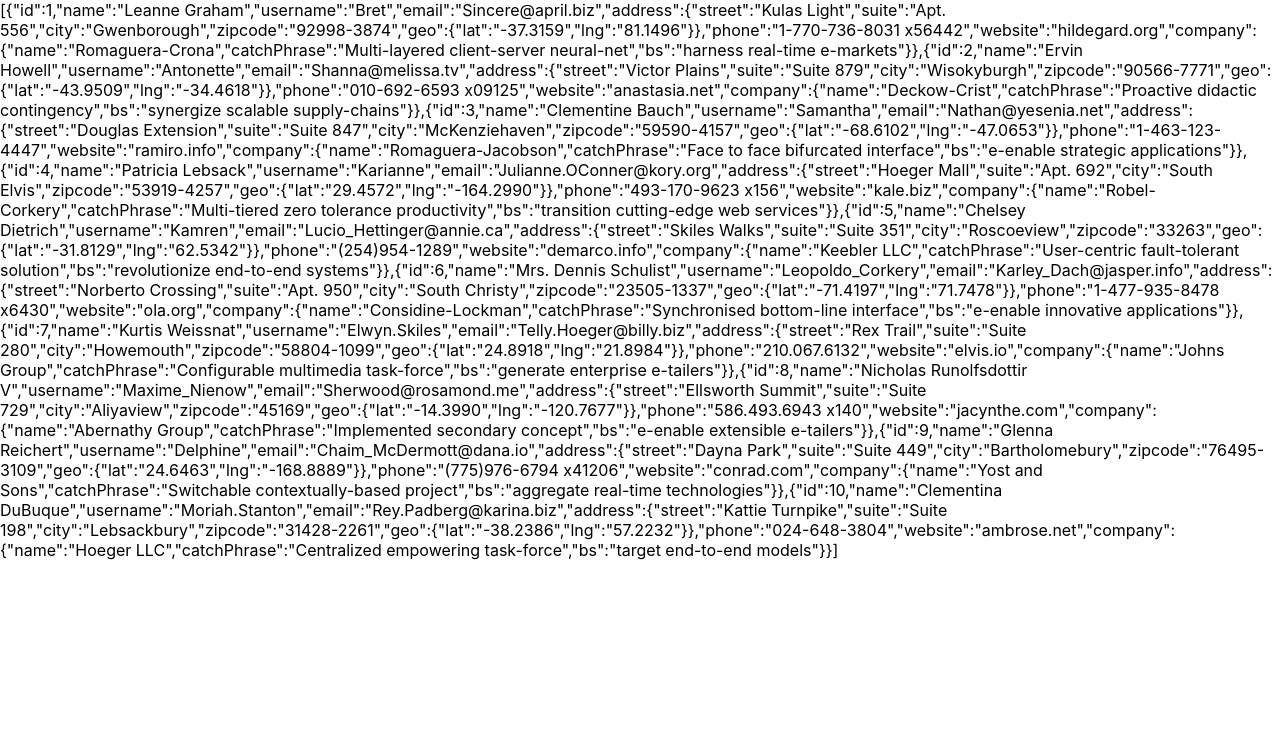
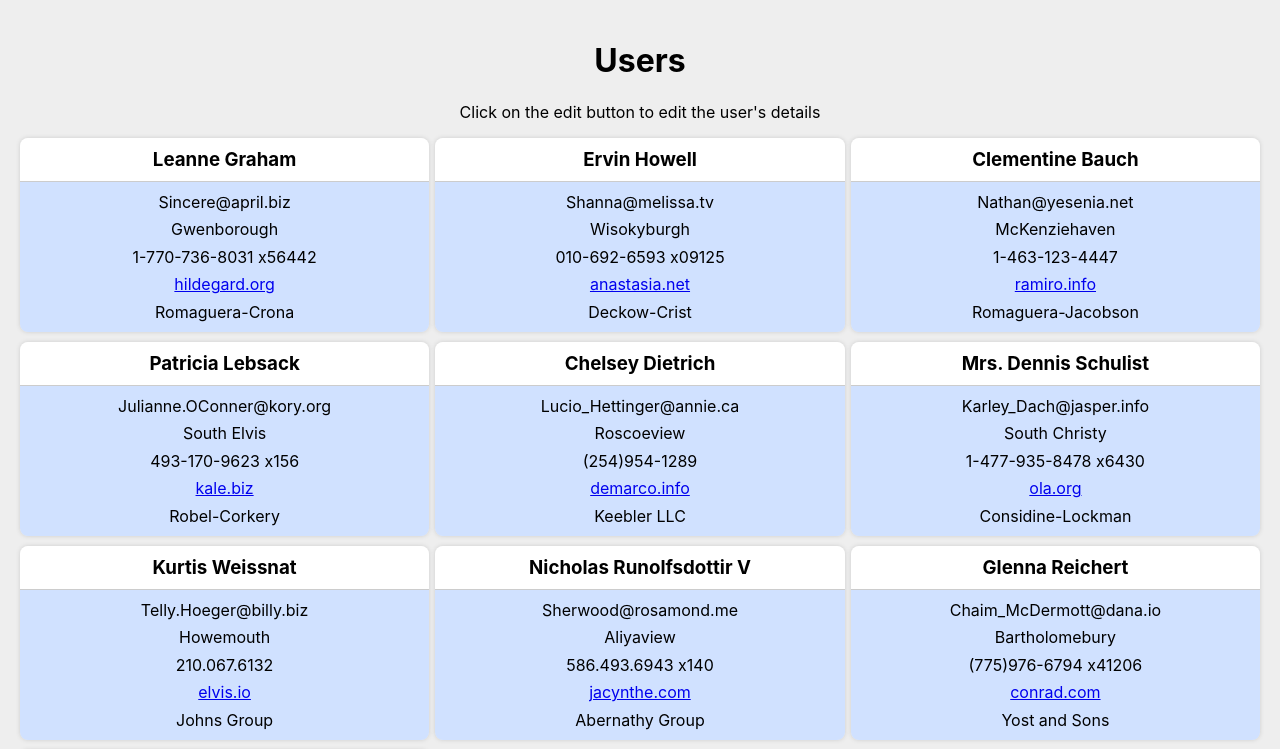
Before and after one commit to shad-k/react-redux, a React (Create React App) app: page /people in a window 1280 px wide. Shown: the top 749 px of the page. Built offline with nearby package versions, Linux system fonts and the light colour scheme.

Commit message:
Fetch and show user data and add loaders

```diff
--- a/package.json
+++ b/package.json
@@ -12,7 +12,8 @@
     "react-router-dom": "^5.1.2",
     "react-scripts": "3.4.0",
     "redux": "^4.0.5",
-    "redux-saga": "^1.1.3"
+    "redux-saga": "^1.1.3",
+    "styled-components": "^5.0.1"
   },
   "scripts": {
     "start": "react-scripts start",
--- a/src/App.js
+++ b/src/App.js
@@ -1,19 +1,23 @@
 import React from "react";
 import { BrowserRouter as Router, Switch, Route } from "react-router-dom";
 import { Provider } from "react-redux";
+import { ThemeProvider } from "styled-components";
 
 import UsersPage from "./pages/UsersPage";
 
 import store from "./store";
+import theme from "./utils/theme";
 
 function App() {
   return (
     <Provider store={store}>
-      <Router>
-        <Switch>
-          <Route exact path="/people" component={UsersPage} />
-        </Switch>
-      </Router>
+      <ThemeProvider theme={theme}>
+        <Router>
+          <Switch>
+            <Route exact path="/people" component={UsersPage} />
+          </Switch>
+        </Router>
+      </ThemeProvider>
     </Provider>
   );
 }
--- /dev/null
+++ b/src/components/PageLoader.js
@@ -0,0 +1,49 @@
+import React from "react";
+import styled, { keyframes } from "styled-components";
+
+const Main = styled.div`
+  display: flex;
+  flex-direction: column;
+  height: 100%;
+  width: 100%;
+  position: relative;
+  justify-content: center;
+  align-items: center;
+
+  span {
+    font-size: 20px;
+  }
+`;
+
+// loader CSS borrowed from https://codepen.io/veganben/pen/GAgsH
+const rotate = keyframes`
+  100% {
+    transform: rotate(360deg);
+  }
+`;
+
+const Loader = styled.div`
+  height: 0;
+  width: 0;
+  padding: 15px;
+  border: 6px solid #ccc;
+  border-right-color: #888;
+  border-radius: 22px;
+  animation: ${rotate} 1s infinite linear;
+  /* left, top and position just for the demo! */
+  position: absolute;
+  left: 45%;
+  top: 55%;
+  content: "Loading";
+`;
+
+const PageLoader = () => {
+  return (
+    <Main>
+      <span>Loading...</span>
+      <Loader />
+    </Main>
+  );
+};
+
+export default PageLoader;
--- /dev/null
+++ b/src/components/User.js
@@ -0,0 +1,56 @@
+import React from "react";
+import styled from "styled-components";
+
+import { urlFormatter } from "../utils/url";
+
+const Main = styled.div`
+  border-radius: 8px;
+  box-shadow: 0 0 4px 0 ${({ theme }) => theme.grey100};
+  overflow: hidden;
+`;
+
+const Name = styled.h3`
+  margin: 0;
+  border-bottom: 1px solid ${({ theme }) => theme.grey100};
+  padding: 10px;
+  text-align: center;
+  background-color: ${({ theme }) => theme.white};
+`;
+
+const UserDetails = styled.div`
+  background-color: ${({ theme }) => theme.blue100};
+  display: flex;
+  flex-direction: column;
+  justify-content: space-between;
+  align-items: center;
+  padding: 10px;
+  min-height: 150px;
+`;
+
+const User = ({
+  user: { name, email, website, address, phone, company },
+  className
+}) => {
+  return (
+    <Main className={className}>
+      <Name>{name}</Name>
+      <UserDetails>
+        <span>{email}</span>
+        <span>{address.city}</span>
+        <span>{phone}</span>
+        <span>
+          <a
+            href={urlFormatter(website)}
+            target="_blank"
+            rel="nofollow noopener noreferrer"
+          >
+            {website}
+          </a>
+        </span>
+        <span>{company.name}</span>
+      </UserDetails>
+    </Main>
+  );
+};
+
+export default User;
--- a/src/index.css
+++ b/src/index.css
@@ -9,13 +9,14 @@ html {
 
 body {
   margin: 0;
-  font-family: -apple-system, BlinkMacSystemFont, 'Segoe UI', 'Roboto', 'Oxygen',
-    'Ubuntu', 'Cantarell', 'Fira Sans', 'Droid Sans', 'Helvetica Neue',
+  font-family: -apple-system, BlinkMacSystemFont, "Segoe UI", "Roboto", "Oxygen",
+    "Ubuntu", "Cantarell", "Fira Sans", "Droid Sans", "Helvetica Neue",
     sans-serif;
   -webkit-font-smoothing: antialiased;
   -moz-osx-font-smoothing: grayscale;
   height: 100%;
   width: 100%;
+  background-color: #eeeeee;
 }
 
 #root {
@@ -24,6 +25,6 @@ body {
 }
 
 code {
-  font-family: source-code-pro, Menlo, Monaco, Consolas, 'Courier New',
+  font-family: source-code-pro, Menlo, Monaco, Consolas, "Courier New",
     monospace;
 }
--- a/src/pages/UsersPage.js
+++ b/src/pages/UsersPage.js
@@ -1,14 +1,59 @@
 import React from "react";
 import { connect } from "react-redux";
+import styled from "styled-components";
 
 import { FETCHING_USERS } from "../actions/users";
+import User from "../components/User";
+import PageLoader from "../components/PageLoader";
+
+const Main = styled.main`
+  padding: 20px;
+  height: 100%;
+  width: 100%;
+
+  h1,
+  p {
+    text-align: center;
+  }
+`;
+
+const UsersContainer = styled.div`
+  display: flex;
+  justify-content: space-between;
+  align-items: center;
+  flex-wrap: wrap;
+`;
+
+const CustomUser = styled(User)`
+  width: 100%;
+  margin-bottom: 10px;
+
+  @media screen and (min-width: 768px) {
+    width: 48%;
+  }
+
+  @media screen and (min-width: 1200px) {
+    width: 33%;
+  }
+`;
 
 const UsersPage = ({ users, fetchUsers }) => {
-  if (users.length === 0) {
+  const { data, loading, error } = users;
+
+  if (!loading && !error && data.length === 0) {
     fetchUsers();
   }
 
-  return <div>{JSON.stringify(users)}</div>;
+  return (
+    <Main>
+      <h1>Users</h1>
+      <p>Click on the edit button to edit the user's details</p>
+      <UsersContainer>
+        {loading && <PageLoader />}
+        {!loading && data.map(user => <CustomUser key={user.id} user={user} />)}
+      </UsersContainer>
+    </Main>
+  );
 };
 
 const mapStateToProps = state => ({
--- a/src/reducers/users.js
+++ b/src/reducers/users.js
@@ -1,10 +1,32 @@
-import { FETCHING_USERS_SUCCESS } from "../actions/users";
+import {
+  FETCHING_USERS_SUCCESS,
+  FETCHING_USERS,
+  FETCHING_USERS_FAILED
+} from "../actions/users";
 
-export default (state = [], action) => {
+const initialState = {
+  data: [],
+  loading: false,
+  error: null
+};
+
+export default (state = initialState, action) => {
+  const newState = { ...state };
   switch (action.type) {
+    case FETCHING_USERS:
+      newState.loading = true;
+      break;
     case FETCHING_USERS_SUCCESS:
-      return [...state, ...action.users];
+      newState.data = [...state.data, ...action.users];
+      newState.loading = false;
+      break;
+    case FETCHING_USERS_FAILED:
+      newState.error = action.error;
+      newState.loading = false;
+      break;
     default:
-      return state;
+      break;
   }
+
+  return newState;
 };
--- a/src/utils/api.js
+++ b/src/utils/api.js
@@ -1,5 +1,19 @@
 import data from "../data";
+import id from "./id";
 
 export const fetchUsers = () => {
-  return data;
+  return data.map(({ name, email, address, phone, website, company }) => ({
+    /*
+     * Adding an id field to the user data.
+     * This would help while editing.
+     * Ideally should be done on the server.
+     */
+    id: id(),
+    name,
+    email,
+    address: { city: address.city },
+    phone,
+    website,
+    company: { name: company.name }
+  }));
 };
--- /dev/null
+++ b/src/utils/id.js
@@ -0,0 +1,9 @@
+// Generates a random ID. Ideally should be done on a server.
+export default () => {
+  return (
+    "_" +
+    Math.random()
+      .toString(36)
+      .substr(2, 9)
+  );
+};
--- /dev/null
+++ b/src/utils/theme.js
@@ -0,0 +1,5 @@
+export default {
+  grey100: "#cccccc",
+  blue100: "#d0e1ff",
+  white: "#ffffff"
+};
--- /dev/null
+++ b/src/utils/url.js
@@ -0,0 +1,8 @@
+export const urlFormatter = url => {
+  const urlRegex = /http(s)?:\/\//;
+  if (urlRegex.test(url)) {
+    return url;
+  } else {
+    return `https://${url}`;
+  }
+};
```
Also changed, not shown: 1 other file (tests, documents, lock files or other folders).
